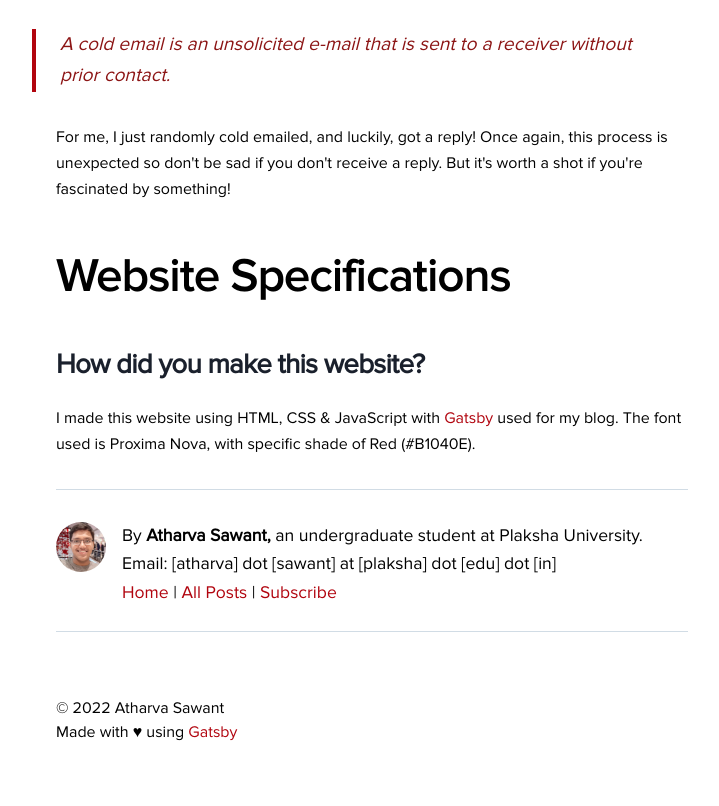
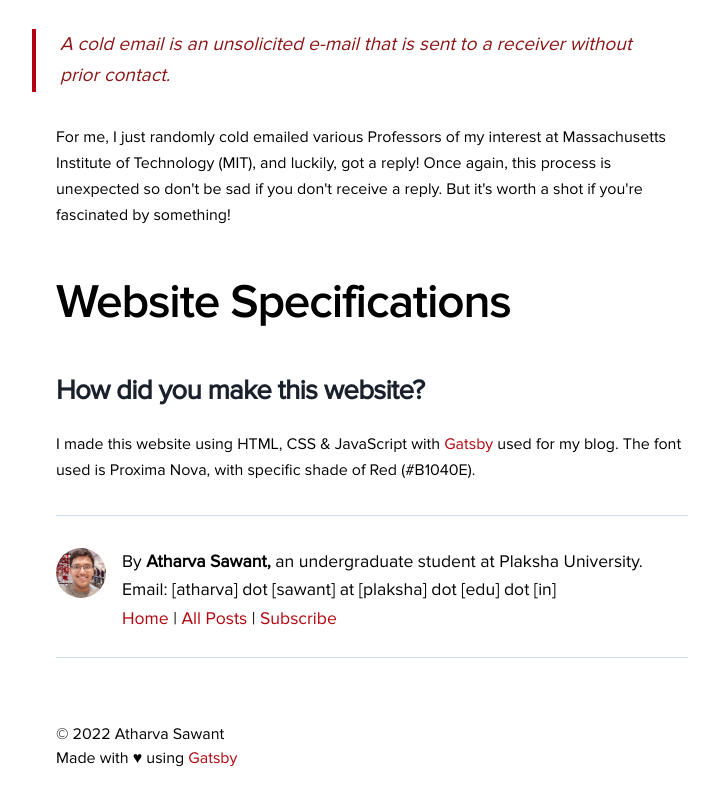
Before and after one commit to sawantatharva/atharva-sawant-blog, a Gatsby site: page /P2022-01/ in a window 1280 px wide. Shown: the part 1834-2640 px from the top of the page, without its empty margins (268-987 px from the left). Built offline with nearby package versions, Linux system fonts and the light colour scheme; Gatsby itself is replaced by a stand-in of ours.

Commit message:
Update index.md

```diff
--- a/content/blog/P2022-01/index.md
+++ b/content/blog/P2022-01/index.md
@@ -42,7 +42,7 @@ It was an unpredictable thing since I got the internship via a trial and error m
 
 > A cold email is an unsolicited e-mail that is sent to a receiver without prior contact.
 
-For me, I just randomly cold emailed, and luckily, got a reply! Once again, this process is unexpected so don't be sad if you don't receive a reply. But it's worth a shot if you're fascinated by something!
+For me, I just randomly cold emailed various Professors of my interest at Massachusetts Institute of Technology (MIT), and luckily, got a reply! Once again, this process is unexpected so don't be sad if you don't receive a reply. But it's worth a shot if you're fascinated by something!
 
 # Website Specifications
 
```
